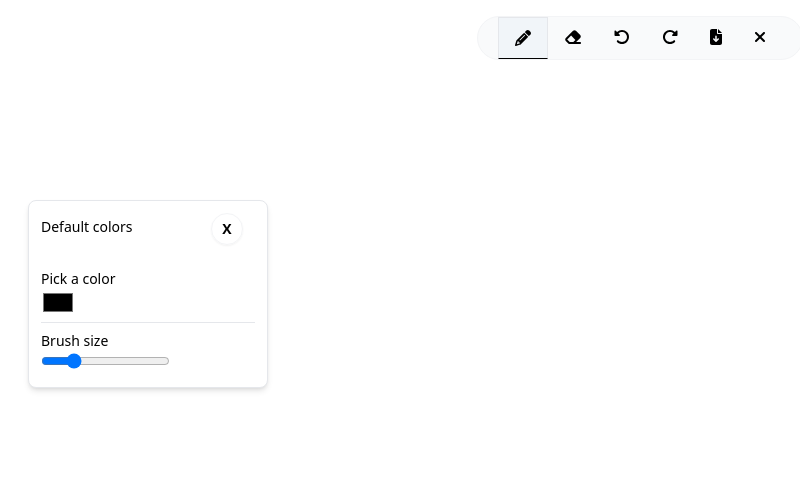
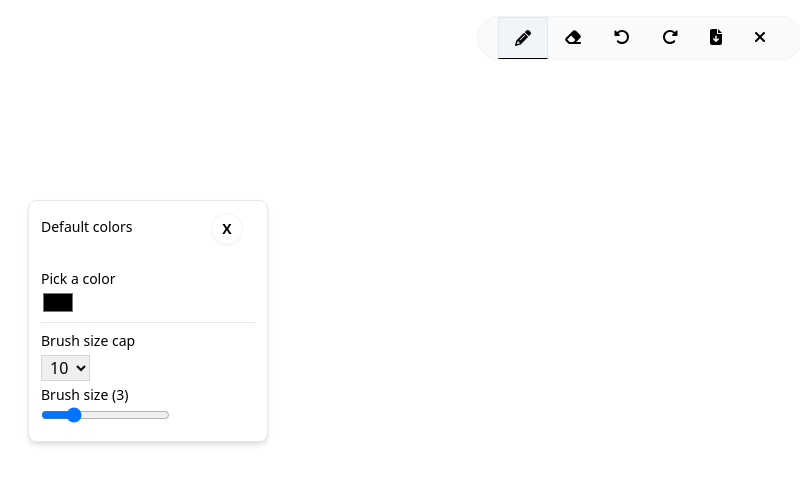
Before and after one commit to ChetanPatil23/Sketchbook, a Next.js app: page / in a window 1280 px wide. Shown: the top 484 px of the page, without its empty margins (0-800 px from the left). Built offline with nearby package versions, Linux system fonts and the light colour scheme.

Commit message:
Brush Size-Setup

```diff
--- a/src/components/Board/index.js
+++ b/src/components/Board/index.js
@@ -49,7 +49,17 @@ const Board = () => {
       canvas.removeEventListener("mouseup", mouseUpHandler);
     };
   }, []);
-  return <canvas ref={canvasRef}></canvas>;
+  return (
+    <canvas
+      ref={canvasRef}
+      style={{
+        cursor:
+          activeMenuItem === "ERASER"
+            ? "url(https://w7.pngwing.com/pngs/538/9/png-transparent-computer-icons-eraser-eraser-angle-logo-web-button.png), auto"
+            : "url(https://png.pngtree.com/png-vector/20190909/ourmid/pngtree-pencil-icon-symbol-isolated-png-image_1727846.jpg), auto",
+      }}
+    ></canvas>
+  );
 };
 
 export default Board;
--- a/src/components/ToolBox/index.js
+++ b/src/components/ToolBox/index.js
@@ -1,4 +1,4 @@
-import React from "react";
+import React, { useState } from "react";
 import { useDispatch, useSelector } from "react-redux";
 import {
   hideToolBox,
@@ -7,11 +7,14 @@ import {
 } from "@/slices/toolBoxSlice";
 const ToolBox = () => {
   const defaultColors = ["red", "blue", "green"];
+  const [brushSizeMaxLength, setBrushSizeMaxLength] = useState(10);
   const dispatch = useDispatch();
   const { isToolBoxOpen, PENCIL, ERASER } = useSelector(
     (state) => state.toolBox
   );
   const { activeMenuItem } = useSelector((state) => state.menu);
+  const activeBrushSize =
+    activeMenuItem == "PENCIL" ? PENCIL.size : ERASER.size;
 
   const updateBrushSize = (e) => {
     dispatch(changeBrushSize({ item: activeMenuItem, size: e.target.value }));
@@ -56,14 +59,32 @@ const ToolBox = () => {
         </>
       )}
       <div className="my-1">
-        <h3 className="font-medium text-sm">Brush size</h3>
+        {activeMenuItem === "PENCIL" && (
+          <>
+            <h3 className="font-medium text-sm">Brush size cap</h3>
+            <select
+              onChange={(e) => {
+                if (Number(e.target.value) < Number(activeBrushSize)) {
+                  updateBrushSize(e);
+                }
+                setBrushSizeMaxLength(e.target.value);
+              }}
+              className="border border-gray-300 px-1 my-1"
+            >
+              <option value={10}>10</option>
+              <option value={15}>15</option>
+              <option value={20}>20</option>
+            </select>
+          </>
+        )}
+        <h3 className="font-medium text-sm">Brush size ({activeBrushSize})</h3>
         <input
           type="range"
           min={1}
-          max={10}
+          max={activeMenuItem === "PENCIL" ? brushSizeMaxLength : 20}
           step={1}
           onChange={updateBrushSize}
-          value={activeMenuItem == "PENCIL" ? PENCIL.size : ERASER.size}
+          value={activeBrushSize}
         />
       </div>
     </div>
--- a/src/slices/toolBoxSlice.js
+++ b/src/slices/toolBoxSlice.js
@@ -3,8 +3,8 @@ const toolBoxSlice = createSlice({
   name: "toolBox",
   initialState: {
     isToolBoxOpen: true,
-    PENCIL: { size: 3, color: "black" },
-    ERASER: { size: 3, color: "white" },
+    PENCIL: { size: 3, color: "black", cap: 10 },
+    ERASER: { size: 3, color: "white", cap: 10 },
   },
   reducers: {
     hideToolBox: (state) => {
@@ -19,9 +19,12 @@ const toolBoxSlice = createSlice({
     changeBrushSize: (state, action) => {
       state[action.payload.item].size = action.payload.size;
     },
+    changeCapSize: (state, action) => {
+      state[action.payload.item].cap = action.payload.cap;
+    },
   },
 });
 
-export const { hideToolBox, showToolBox, changePencilColor, changeBrushSize } =
+export const { hideToolBox, showToolBox, changePencilColor, changeBrushSize, changeCapSize } =
   toolBoxSlice.actions;
 export default toolBoxSlice.reducer;
```
